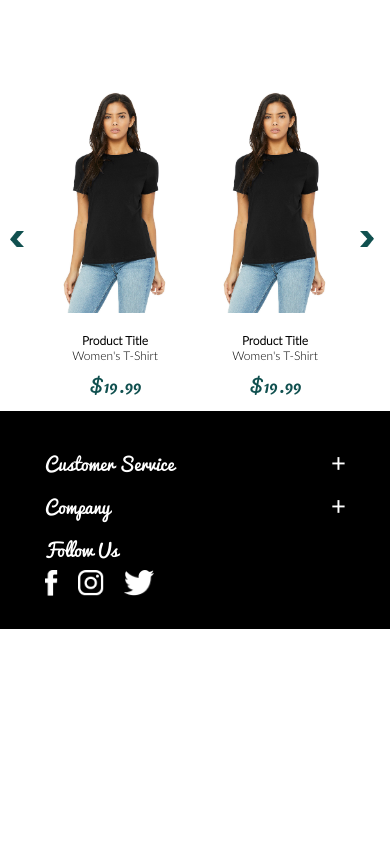
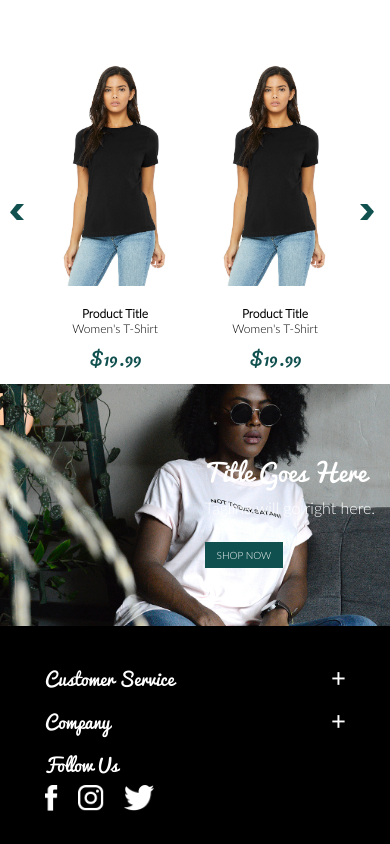
Before and after one commit to Klikz-US/DYODE, a React (Create React App) app: page / in a window 390 px wide. Shown: the part 1047-1891 px from the top of the page. Before the commit the page ends 1676 px from the top, so only its background shows below. Built offline with nearby package versions, Linux system fonts and the light colour scheme.

Commit message:
cta update

```diff
--- a/src/App.css
+++ b/src/App.css
@@ -94,6 +94,13 @@
 	justify-content: flex-start;
 }
 
+.f-end {
+	-webkit-box-pack: end;
+	-webkit-justify-content: flex-end;
+	-ms-flex-pack: end;
+	justify-content: flex-end;
+}
+
 .f-center {
 	-webkit-box-pack: center;
 	-webkit-justify-content: center;
@@ -162,10 +169,17 @@ body,
 div,
 p,
 a,
-span,
-button {
+span {
 	font-family: Lato-Light;
 	font-size: 16px;
+}
+
+.button {
+	font-family: Lato-Light;
+	padding: 10px 20px;
+	border: none;
+	font-size: 14px;
+	cursor: pointer;
 }
 
 @media only screen and (max-width: 497px) {
@@ -173,10 +187,14 @@ button {
 	div,
 	p,
 	a,
-	span,
-	button {
+	span {
 		font-family: Lato-Light;
 		font-size: 12px;
+	}
+
+	.button {
+		padding: 7px 12px;
+		font-size: 10px;
 	}
 }
 
@@ -223,7 +241,7 @@ h6 {
 
 @media only screen and (max-width: 497px) {
 	h1 {
-		font-size: 30px;
+		font-size: 24px;
 	}
 
 	h2 {
@@ -231,7 +249,7 @@ h6 {
 	}
 
 	h4 {
-		font-size: 20px;
+		font-size: 16px;
 	}
 
 	h5 {
@@ -510,13 +528,6 @@ h6 {
 	background-repeat: no-repeat;
 }
 
-.button {
-	padding: 10px 20px;
-	border: none;
-	font-size: 14px;
-	cursor: pointer;
-}
-
 .hero .slick-dots {
 	bottom: 25px;
 }
@@ -625,3 +636,8 @@ h6 {
 		padding: 16px 20px 0 0;
 	}
 }
+
+.cta {
+	padding-top: 15%;
+	padding-bottom: 15%;
+}
--- a/src/sections/call-to-action.js
+++ b/src/sections/call-to-action.js
@@ -1,10 +1,29 @@
 import React from "react";
+
+import cta_bg from "../assets/images/Hero_Image_2.jpg";
 
 export default function SectionCalltoAction() {
 	return (
-		<div className="row">
-			<div className="container-fluid call-to-action">
-				<div className="wrapper"></div>
+		<div
+			className="row"
+			style={{
+				backgroundImage: "url(" + cta_bg + ")",
+				backgroundSize: "cover",
+				backgroundRepeat: "no-repeat",
+			}}
+		>
+			<div className="container cta">
+				<div className="wrapper f-end">
+					<div className="cta-inner">
+						<h1 className="cta-title color-white">Title Goes Here</h1>
+						<h4 className="cta-subtitle color-white">
+							Tagline will go right here.
+						</h4>
+						<button className="button cta-action bg-main color-white mt-2">
+							SHOP NOW
+						</button>
+					</div>
+				</div>
 			</div>
 		</div>
 	);
```
